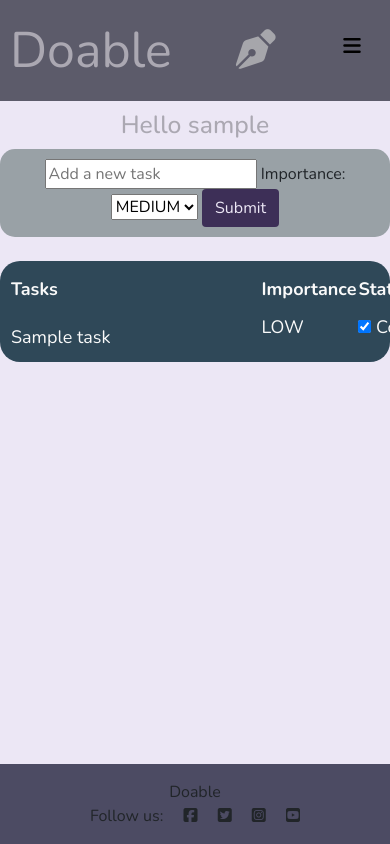
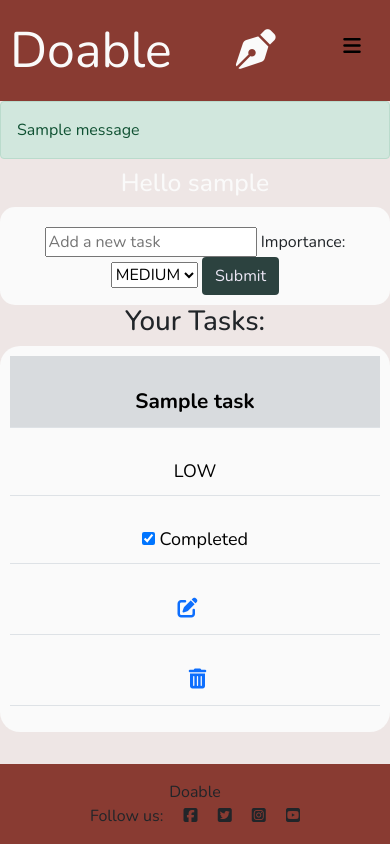
Before and after one commit to HodoIsmail/To-Do-App, a Django app: page / in a window 390 px wide. Run offline with Django 4.2, Linux system fonts and the light colour scheme; a user stored in the database is signed in; tables that the repository leaves empty hold one stand-in row (values such as "Sample post"); one stand-in notice (Sample message) is shown; some libraries are stand-ins or nearby versions.

Commit message:
add media query to change table style in mobiles

```diff
--- a/static/css/style.css
+++ b/static/css/style.css
@@ -3,7 +3,7 @@ body {
     font-family: 'Nunito', sans-sherif !important;
 }
 nav{
-    background-color: #5c5b6a;
+    background-color: #893b32;
     padding: 10px;
     display: flex;
 
@@ -11,7 +11,7 @@ nav{
 }
 .nav-icon{
     font-size: 40px;
-    color: #a6a6ab;
+    color: #fafafa;
 }
 
 .header-bar{
@@ -29,14 +29,14 @@ nav{
 }
 .brand, h2{
     font-size: 50px;
-    color: #ABA8B2;
+    color: #fafafa;
 }
 .main-bg{
-    background-color:#ece7f5;
+    background-color:#eee6e5;
 }
 
 .new-task{
-    background-color:#99A1A6;
+    background-color:#fafafa;
     border-radius: 15px !important;
     max-width: 900px !important;
 
@@ -45,7 +45,7 @@ nav{
 
 
 .task-list{
-    background-color: #2F4858;
+    background-color: #fafafa;
     max-width: 900px !important;
     border-radius: 20px;
 
@@ -67,7 +67,7 @@ p a{
 
 
 footer{
-    background-color: #4C4B63;
+    background-color: #893b32;
     margin-top: 0%;
 }
 
@@ -80,7 +80,7 @@ footer{
 th, td{
 
     font-size: 18px;
-    color: #fafafa;
+    color: black;
 
 }
 th{
@@ -97,7 +97,9 @@ th{
 #task-status{
     padding-right: 50px;
 }
-
+form {
+    padding-top: 10px;
+}
 #update-item{
     text-decoration: none;
     padding-right: 20px !important;
@@ -112,7 +114,7 @@ th{
 .slogan{
     font-size: 70px !important;
     margin-top: 50px;
-    color: #3d2f57;
+    color: #2C423F;
 }
 
 .image{
@@ -125,7 +127,7 @@ th{
 }
 
 .btn{
-    background-color: #3d2f57 !important;
+    background-color: #2C423F !important;
     color: #ece7f5 !important;
 }
 .icon {
@@ -133,11 +135,19 @@ th{
   }
 
 
-@media screen and (max-width:768px){
-
-
-
-}
+  @media screen and (max-width: 767px) {
+    table {width:80%;}
+    th {display: none;}
+    tr:nth-of-type(2n) {background-color: inherit;}
+    tr td:first-child {background: #d8dbde; font-weight:bold;font-size:1.3em; text-align: center; padding: 10px 5px !important; }
+    tbody td {display: block;  text-align:center; padding: 10px 5px !important}
+    tbody td:before {
+        content: attr(data-th);
+        display: block;
+        text-align:center;
+        padding: 10px 5px !important;
+    }
+ }
 
 @media screen and (max-width: 550px) {
     .link-text {
@@ -149,4 +159,6 @@ th{
     #update-item a, #delete-item a {
       font-size: 20px;
     }
-  }
+}
+/*
+98473E */
--- a/tasks/templates/tasks/index.html
+++ b/tasks/templates/tasks/index.html
@@ -21,18 +21,20 @@
 </div>
 </div>
 </div>
-<br>
+<h1 class="text-center">Your Tasks:</h1>
 <div class="row">
 <div class="col-12 p-0 mx-auto task-list ">
-   <div class="wrapper ">
 
-    <table>
+   <div class="wrapper table-responsive">
+
+    <table class="table">
 
       <tr>
       <th>Tasks</th>
       <th>Importance</th>
       <th>Status</th>
       <th>Action</th>
+      <th></th>
       </tr>
       {% for task in tasks %}
 
--- a/templates/base.html
+++ b/templates/base.html
@@ -38,7 +38,7 @@
 
                 <div class="collapse navbar-collapse" id="navbarContent">
                     {% if user.is_authenticated %}
-                        <ul class="navbar-nav ml-auto">
+                        <ul class="navbar-nav left">
                             <li class="nav-item">
                                 <a class="nav-link {% if request.path == logout_url %}active{% endif %}" aria-current="page"
                                    href="{% url 'account_logout' %}">Logout</a>
@@ -59,7 +59,13 @@
                 </div>
             </nav>
     <main class="main-bg">
-
+        {% if messages %}
+        <div id="message-display">
+            {% for message in messages %}
+            <p class="alert alert-{{ message.tags }} m-0">{{ message }}</p>
+            {% endfor %}
+        </div>
+        {% endif %}
         {% block content %}
         <!-- Content Goes here -->
         {% endblock content %}
```
